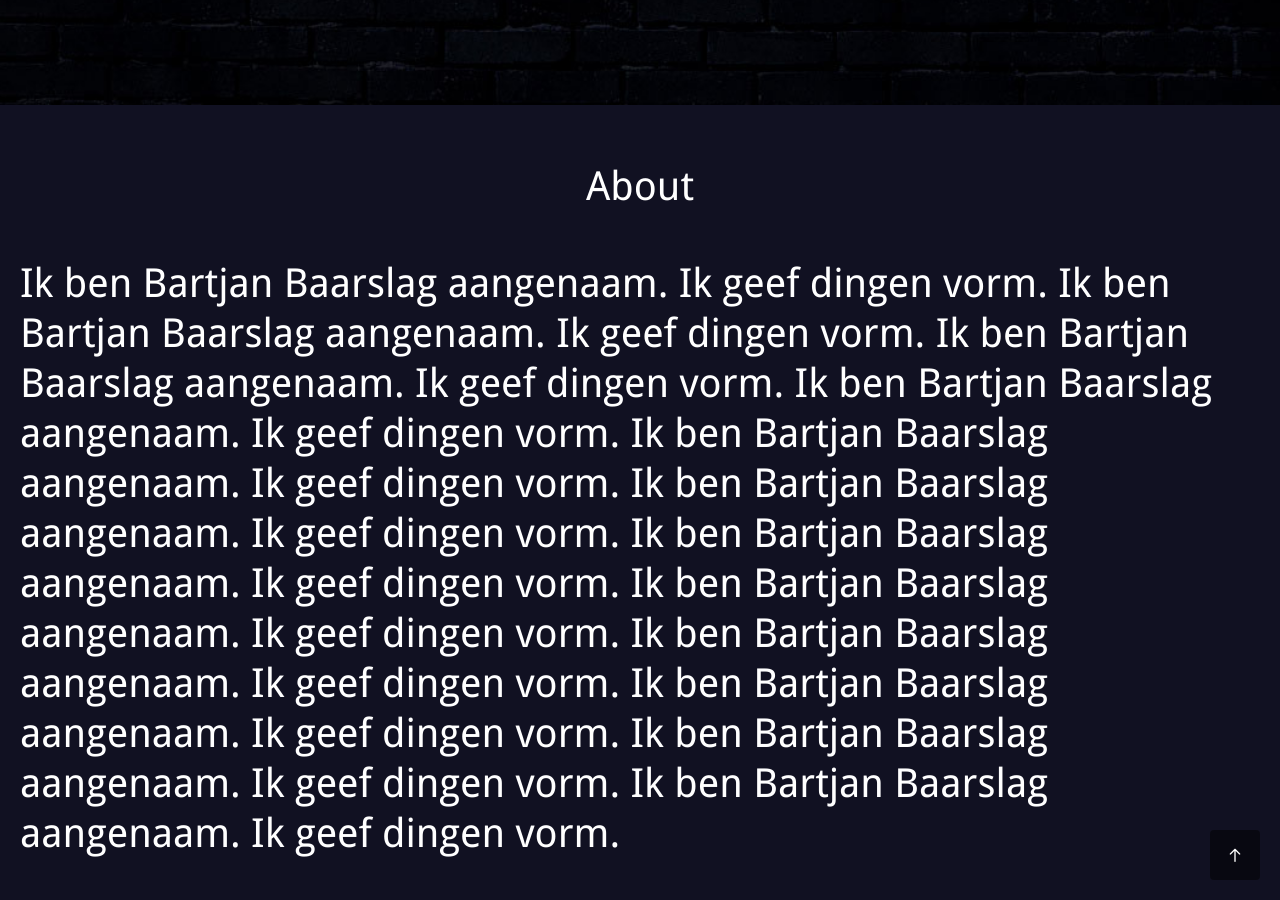
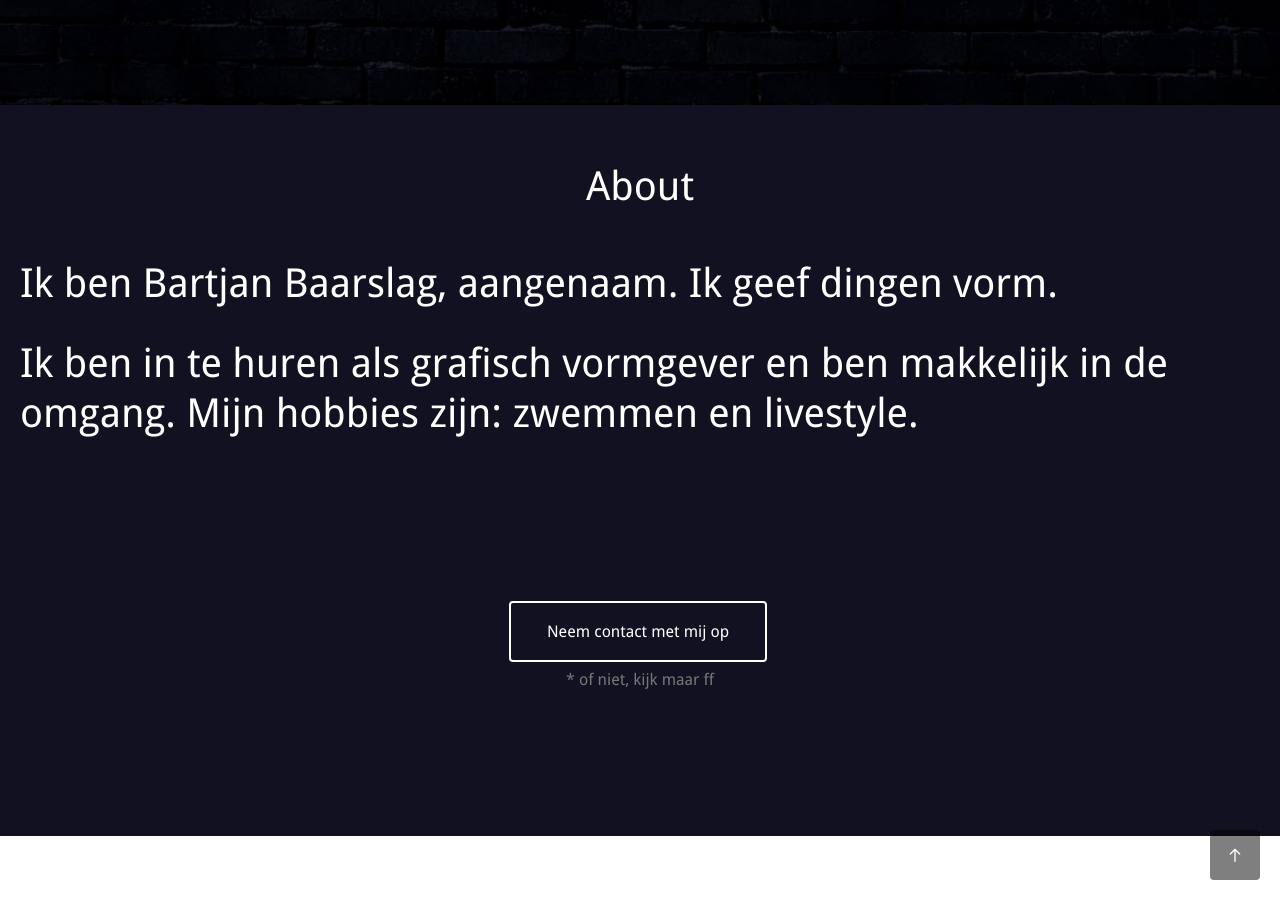
Before and after one commit to apsweb/baddie, a Jekyll site: the page built from index.md, in a window 1280 px wide and 900 px high, scrolled down 795 px. Built offline with Jekyll 4.4.1, drawn with Linux system fonts in a browser that asks for light colours; some web fonts are replaced.

Commit message:
Updated '_layouts/home.html' via CloudCannon

```diff
--- a/_layouts/home.html
+++ b/_layouts/home.html
@@ -12,7 +12,9 @@
 	<div class="about">
 	<h2>About</h2>
 
-	<p>Ik ben Bartjan Baarslag aangenaam. Ik geef dingen vorm. Ik ben Bartjan Baarslag aangenaam. Ik geef dingen vorm. Ik ben Bartjan Baarslag aangenaam. Ik geef dingen vorm. Ik ben Bartjan Baarslag aangenaam. Ik geef dingen vorm. Ik ben Bartjan Baarslag aangenaam. Ik geef dingen vorm. Ik ben Bartjan Baarslag aangenaam. Ik geef dingen vorm. Ik ben Bartjan Baarslag aangenaam. Ik geef dingen vorm. Ik ben Bartjan Baarslag aangenaam. Ik geef dingen vorm. Ik ben Bartjan Baarslag aangenaam. Ik geef dingen vorm. Ik ben Bartjan Baarslag aangenaam. Ik geef dingen vorm. Ik ben Bartjan Baarslag aangenaam. Ik geef dingen vorm. Ik ben Bartjan Baarslag aangenaam. Ik geef dingen vorm.</p>
+	<p>Ik ben Bartjan Baarslag, aangenaam. Ik geef dingen vorm.</p>
+
+	<p>Ik ben in te huren als grafisch vormgever en ben makkelijk in de omgang. Mijn hobbies zijn: zwemmen en livestyle. </p>
 
 	</div>
 
```
